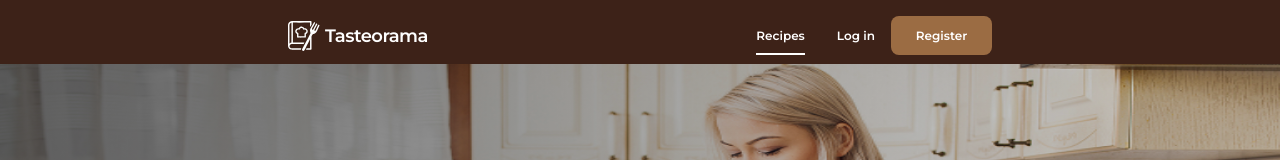
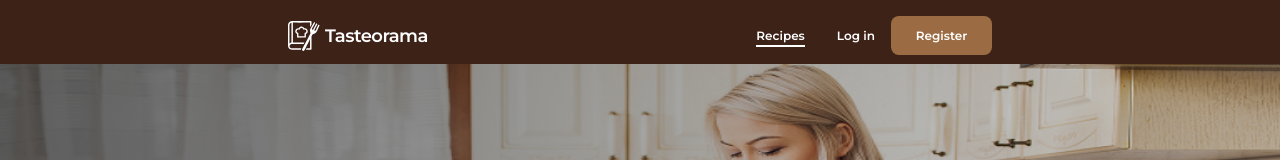
Before and after one commit to allivan2020/tasteorama-project-5-frontend, a Next.js app: page /recipes in a window 1280 px wide. Shown: the top 160 px of the page. Built offline with nearby package versions, Linux system fonts and the light colour scheme; no server answers.

Commit message:
fix: adjust active link indicator position in header styles

```diff
--- a/src/components/Header/Header.module.css
+++ b/src/components/Header/Header.module.css
@@ -69,7 +69,7 @@
     position: absolute;
 
     left: 0;
-    bottom: -4px;
+    bottom: 4px;
 
     width: 100%;
     height: 2px;
```
